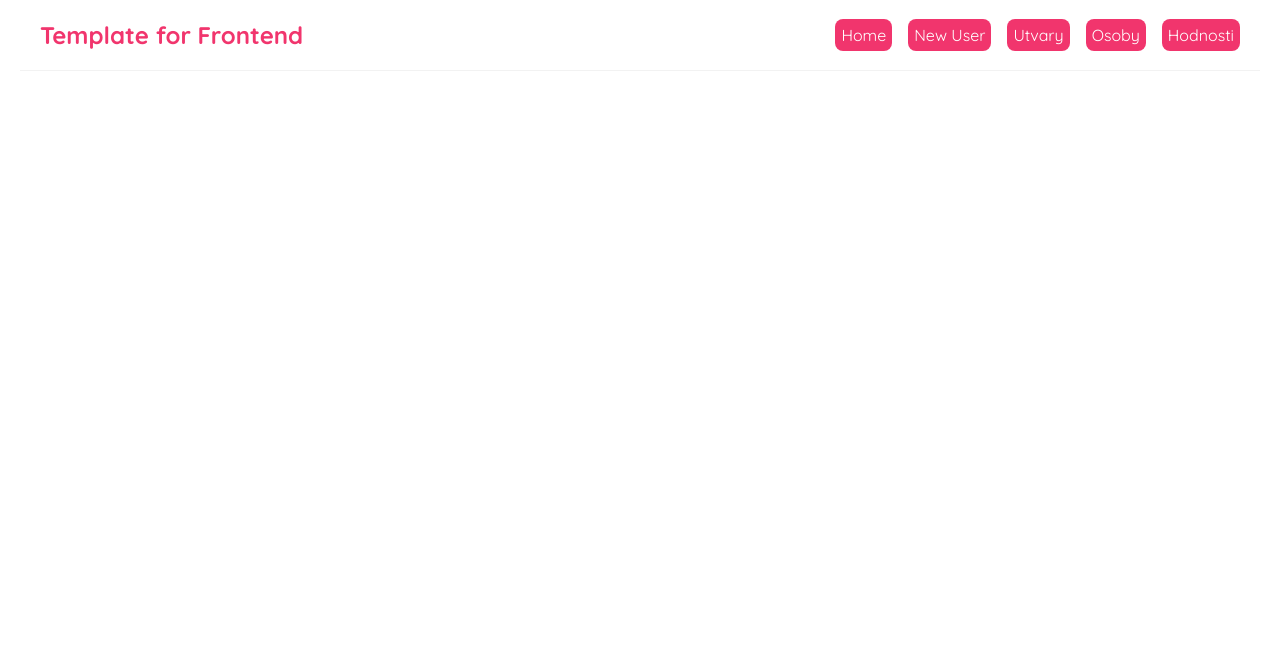
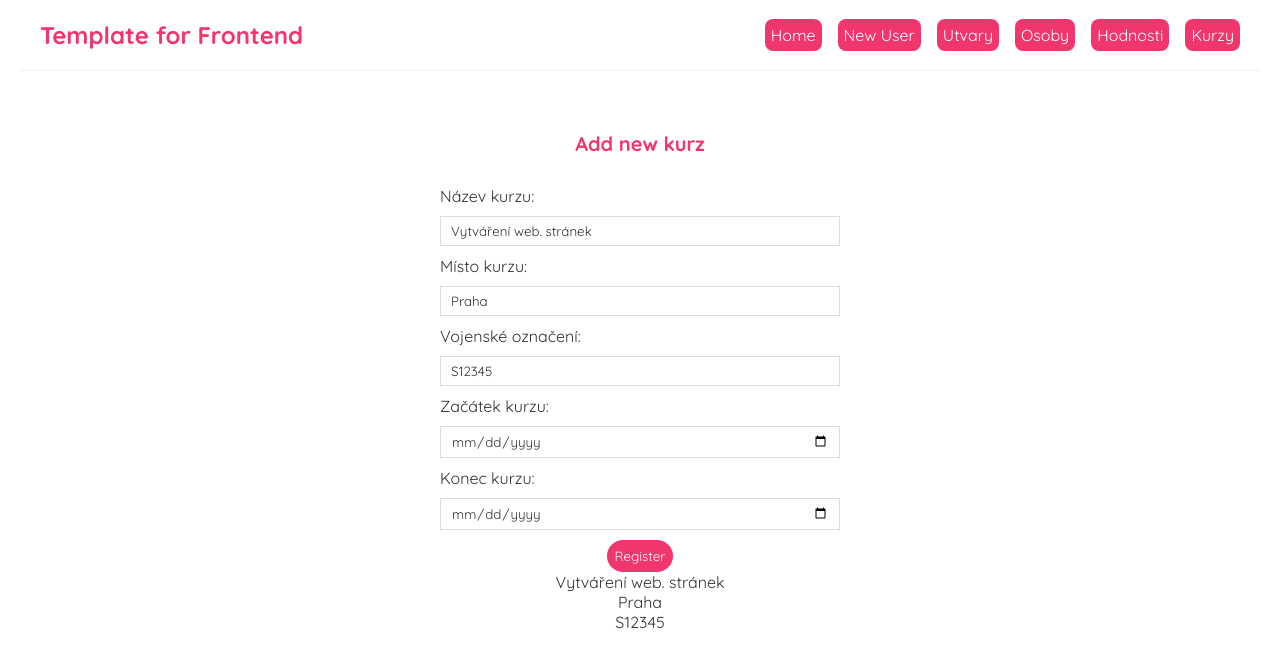
Before and after one commit to TomasRacil/VSIS-2021, a React (Create React App) app in the folder frontend/: page /kurzy/add in a window 1280 px wide. Shown: the top 668 px of the page. Built offline with nearby package versions, Linux system fonts and the light colour scheme; the HTML template or start-up script is replaced by a standard one.

Commit message:
Kurz ADD, DEL, Navbar,

```diff
--- a/frontend/src/App.jsx
+++ b/frontend/src/App.jsx
@@ -9,6 +9,8 @@ import Hodnosti from "./components/Hodnosti/Hodnosti";
 import AddUtvar from "./components/Utvary/AddUtvar";
 import AddHodnost from "./components/Hodnosti/AddHodnost";
 import AddOsoba from "./components/Osoby/AddOsoba";
+import Kurzy from "./components/Kurzy/Kurzy";
+import AddKurzy from "./components/Kurzy/AddKurzy";
 
 function App() {
   // function test() {
@@ -47,6 +49,12 @@ function App() {
             <Route exact path="/osoby/add">
               <AddOsoba></AddOsoba>
             </Route>
+            <Route exact path="/kurzy">
+              <Kurzy></Kurzy>
+            </Route>
+            <Route exact path="/kurzy/add">
+              <AddKurzy></AddKurzy>
+            </Route>
           </Switch>
         </div>
         {/* <Link to="/users/1">User 1</Link> */}
--- /dev/null
+++ b/frontend/src/components/Kurzy/AddKurzy.jsx
@@ -0,0 +1,81 @@
+import { useState } from "react";
+
+const AddKurz = () => {
+  const [nazev, setNazev] = useState("Vytváření web. stránek");
+  const [misto, setMisto] = useState("Praha");
+  const [voj_oznaceni, setVojOznaceni] = useState("S12345");
+  const [zacatek_kurzu, setZacatekKurzu] = useState();
+  const [konec_kurzu, setKonecKurzu] = useState();
+
+
+  const handleSubmit = (e) => {
+    e.preventDefault();
+    const kurz = {
+      nazev,
+      misto,
+      voj_oznaceni,
+      zacatek_kurzu,
+      konec_kurzu,
+    };
+    fetch("/api/kurz/", {
+      method: "POST",
+      headers: {
+        "Content-type": "application/json; charset=UTF-8", // Indicates the content
+      },
+      body: JSON.stringify(kurz),
+    }).then((res) => {
+      console.log("New kurz added");
+      console.log(res);
+    });
+  };
+
+  return (
+    <div className="create">
+      <h2>Add new kurz</h2>
+      <form onSubmit={handleSubmit}>
+        <label>Název kurzu:</label>
+        <input
+          type="text"
+          value={nazev}
+          onChange={(e) => setNazev(e.target.value)}
+        />
+        <label>Místo kurzu:</label>
+        <input
+          type="text"
+          required
+          value={misto}
+          onChange={(e) => setMisto(e.target.value)}
+        />
+        <label>Vojenské označení:</label>
+        <input
+          type="text"
+          required
+          value={voj_oznaceni}
+          onChange={(e) => setVojOznaceni(e.target.value)}
+        />
+        <label>Začátek kurzu:</label>
+        <input
+          type="date"
+          required
+          value={zacatek_kurzu}
+          onChange={(e) => setZacatekKurzu(e.target.value)}
+        />
+        <label>Konec kurzu:</label>
+        <input
+          type="date"
+          required
+          value={konec_kurzu}
+          onChange={(e) => setKonecKurzu(e.target.value)}
+        />
+        <button>Register</button>
+        <p>{nazev}</p>
+        <p>{misto}</p>
+        <p>{voj_oznaceni}</p>
+        <p>{zacatek_kurzu}</p>
+        <p>{konec_kurzu}</p>
+      </form>
+    </div>
+  );
+};
+
+export default AddKurz;
--- /dev/null
+++ b/frontend/src/components/Kurzy/Kurzy.jsx
@@ -0,0 +1,85 @@
+import { useEffect, useState } from "react";
+import { Link } from "react-router-dom";
+
+const Kurzy = () => {
+  const [kurzy, setKurzy] = useState(null);
+  const [isPending, setIsPending] = useState(true);
+  const [error, setError] = useState(null);
+
+  const handleDelete = (id) => {
+    fetch("/api/kurzy/" + id, {
+      method: "DELETE",
+    }).then((res) => {
+      console.log(res);
+    });
+    const newKurzy = kurzy.filter((kurz) => kurz.id !== id);
+    setKurzy(newKurzy);
+  };
+
+  useEffect(() => {
+    const abortControler = new AbortController();
+
+    setTimeout(() => {
+      fetch("/api/kurz/")
+        .then((res) => {
+          if (!res.ok) {
+            throw Error("could not fetch the kurzy for that source");
+          }
+          return res.json();
+        })
+        .then((data) => {
+          //console.log(data));
+          setKurzy(data.data);
+          setIsPending(false);
+          setError(null);
+        })
+        .catch((err) => {
+          if (err.name === "AbortError") {
+            console.log("fetch aborted");
+          } else {
+            setIsPending(false);
+            setError(err.message);
+          }
+        });
+    }, 1000);
+
+    return () => abortControler.abort();
+  }, []);
+
+  return (
+    <div className="Kurzy">
+      <Link
+        to="/kurzy/add"
+        style={{
+          color: "white",
+          backgroundColor: "#f1356d",
+          borderRadius: "8px",
+        }}
+      >Přidej kurz
+      </Link>
+      {error && <div>{error}</div>}
+      {isPending && <div>Loading..</div>}
+      {kurzy && (
+        <div className="blog-list">
+          {/* <h2>{title}</h2> */}
+          {kurzy.map((kurz) => (
+            <div className="blog-preview" key={kurz.id}>
+              <Link to={`/utvar/${kurz.id}`}>
+                <h2>{kurz.nazev}</h2>
+                <h2>{kurz.misto}</h2>
+                <h2>{kurz.voj_oznaceni}</h2>
+                <h2>{kurz.zacatek_kurzu}</h2>
+                <h2>{kurz.konec_kurzu}</h2>
+              </Link>
+              <button onClick={() => handleDelete(kurz.id)}>
+                Delete
+              </button>
+            </div>
+          ))}
+        </div>
+      )}
+    </div>
+  );
+};
+
+export default Kurzy;
--- a/frontend/src/components/Navbar/Navbar.jsx
+++ b/frontend/src/components/Navbar/Navbar.jsx
@@ -20,28 +20,40 @@ const Navbar = () => {
             borderRadius: "8px",
           }}
         >
-        New User</Link>
+        New User
+        </Link>
         <Link to="/utvary"
         style={{
           color: "white",
           backgroundColor: "#f1356d",
           borderRadius: "8px",
         }}
-        >Utvary</Link>
+        >Utvary
+        </Link>
         <Link to="/osoby"
         style={{
           color: "white",
           backgroundColor: "#f1356d",
           borderRadius: "8px",
         }}
-        >Osoby</Link>
+        >Osoby
+        </Link>
         <Link to="/hodnosti"
         style={{
           color: "white",
           backgroundColor: "#f1356d",
           borderRadius: "8px",
         }}
-        >Hodnosti</Link>
+        >Hodnosti
+        </Link>
+        <Link to="/kurzy"
+        style={{
+          color: "white",
+          backgroundColor: "#f1356d",
+          borderRadius: "8px",
+        }}
+        >Kurzy
+        </Link>
       </div>
     </nav>
   );
```
Also changed, not shown: 2 other files (tests, documents, lock files or other folders).
